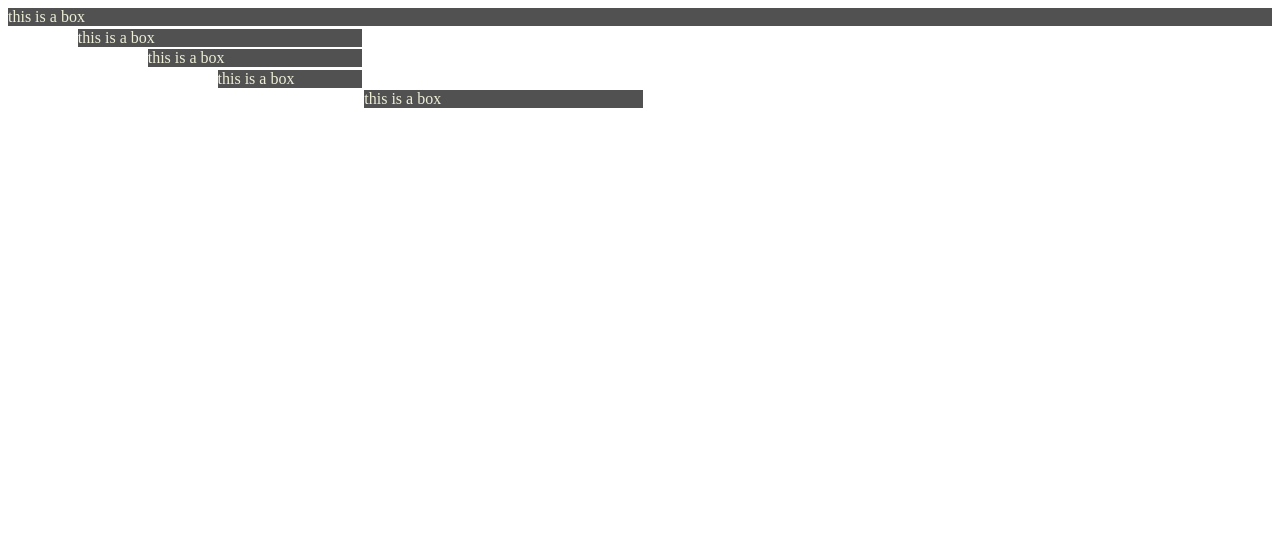
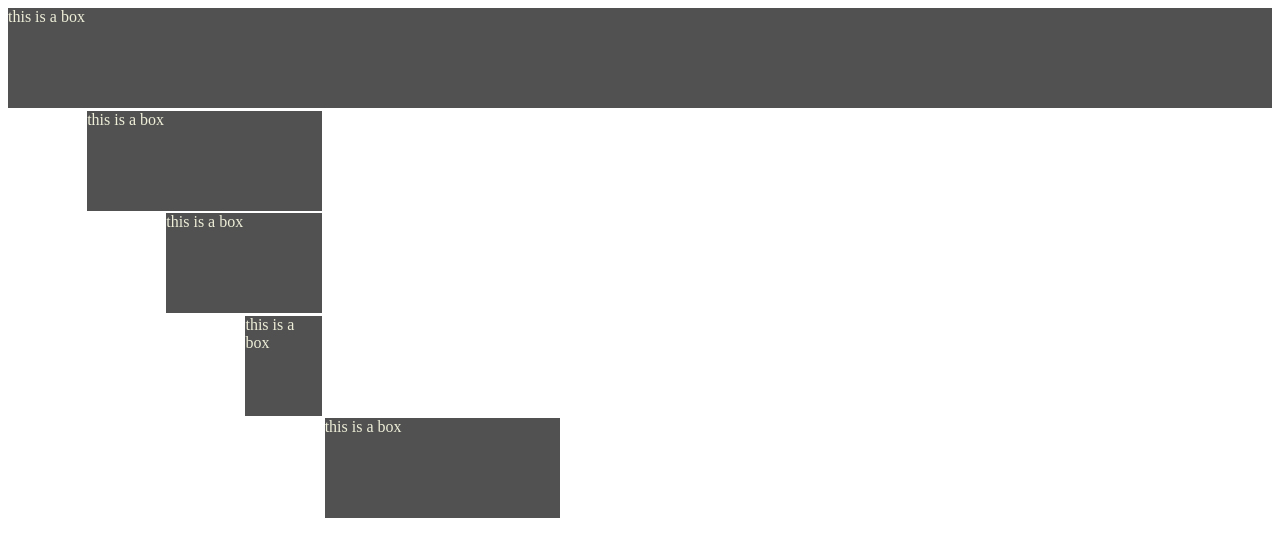
Before and after one commit to BenRetzler/panoptical, a plain HTML site: page index.html in a window 1280 px wide. Drawn offline with Linux system fonts and the light colour scheme.

Commit message:
omg im literally so dumb i love coding yayayayayay

```diff
--- a/style.css
+++ b/style.css
@@ -1,6 +1,6 @@
 .numberUn {
     display: grid;
-    grid-template: repeat(8, 100) / repeat(16, 1fr);
+    grid-template: repeat(8, 100px) / repeat(16, 1fr);
     grid-gap: 2.5px;
 }
 .numberUn div {
```
